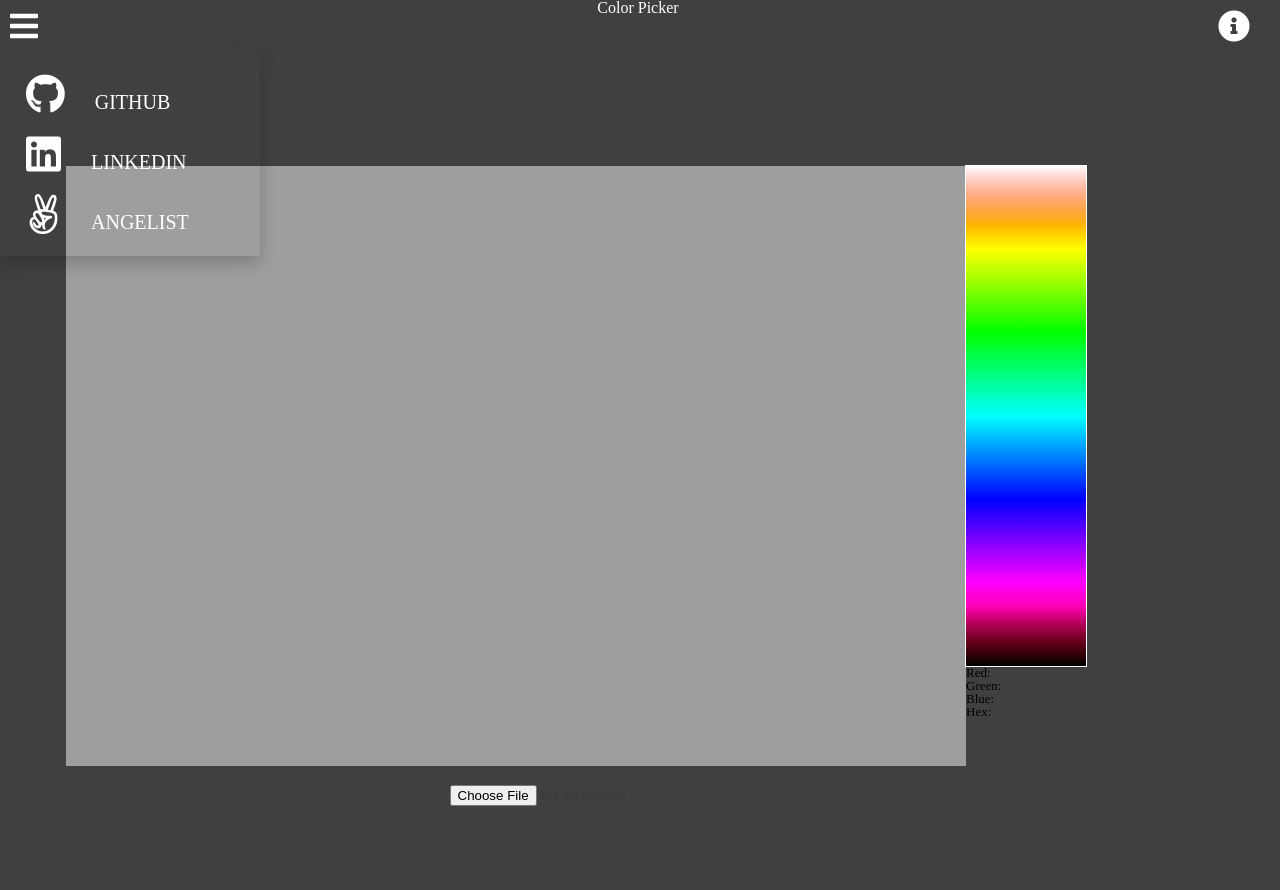
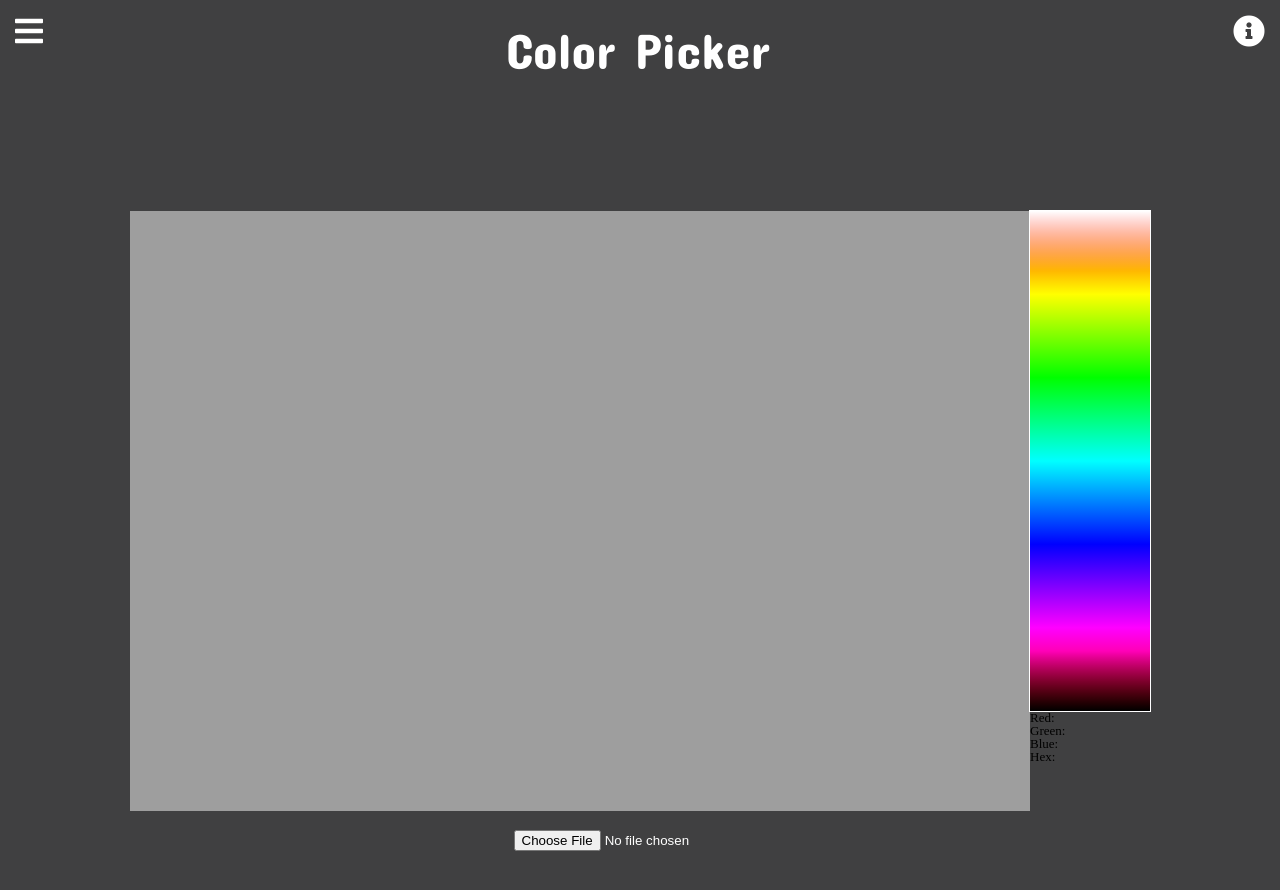
Before and after one commit to arwensookim/JSProject, a plain HTML site: page index.html in a window 1280 px wide. Drawn offline with Linux system fonts and the light colour scheme.

Commit message:
style update

```diff
--- a/index.html
+++ b/index.html
@@ -4,9 +4,13 @@
     <meta charset="UTF-8" />
     <meta http-equiv="X-UA-Compatible" content="IE=edge" />
     <meta name="viewport" content="width=device-width, initial-scale=1.0" />
+
+
+
     <link rel="preconnect" href="https://fonts.googleapis.com">
     <link rel="preconnect" href="https://fonts.gstatic.com" crossorigin>
-    <link href="https://fonts.googleapis.com/css2?family=Lobster&display=swap" rel="stylesheet">
+    <link href="https://fonts.googleapis.com/css2?family=Concert+One&display=swap" rel="stylesheet">
+    <!-- <link href="https://fonts.googleapis.com/css2?family=Lobster&display=swap" rel="stylesheet"> -->
     <link rel="stylesheet" href="https://use.fontawesome.com/releases/v5.0.12/css/all.css" integrity="sha384-G0fIWCsCzJIMAVNQPfjH08cyYaUtMwjJwqiRKxxE/rx96Uroj1BtIQ6MLJuheaO9" crossorigin="anonymous">
     <title>Color Tool</title>
     <link rel="stylesheet" href="reset.css"/>
@@ -17,27 +21,27 @@
 
   <body>
       <div class="main-nav">
-        <!-- <div class="left-nav"> -->
+        <div class="left-nav">
           <div class="dropdown">
             <i class="fas fa-bars fa-2x"></i>
             <div class="dropdown-content">
               <a href="https://github.com/arwensookim" target="_blank"><i class="fab fa-github fa-2x"></i>github</a>
               <a href="https://www.linkedin.com/in/arwen-kim-85a01b221/" target="_blank"><i class="fab fa-linkedin fa-2x"></i>linkedin</a>
-              <a href="https://angel.co/u/arwen-kim" ><i class="fab fa-angellist fa-2x" target="_blank"></i>angelist</a>
+              <a href="https://angel.co/u/arwen-kim" target="_blank" ><i class="fab fa-angellist fa-2x" target="_blank"></i>angelist</a>
             </div>
           </div>
-        <!-- </div> -->
-        <!-- <div class="title"> -->
+        </div>
+        <div class="title">
           Color Picker
-        <!-- </div> -->
+        </div>
 
-        <!-- <div class="right-nav"> -->
+        <div class="right-nav">
           <ul>
             <i class="fas fa-info-circle fa-2x" id="tooltip">
               <span class="tooltiptext">Upload your picture and get color information from your picture!</span>
             </i>
           </ul>
-        <!-- </div> -->
+        </div>
       </div>
 
   <main>
--- a/main.css
+++ b/main.css
@@ -1,39 +1,29 @@
-*,
+/* *,
 *::before,
 *::after {
   padding: 0;
   margin: 0;
   box-sizing: border-box;
-}
-/* html {
-  font-size: 20px;
-  font-weight: 300;
-  line-height: 1.5;
-  width: 100vw;
-  height: 100vh;
 } */
 
 
+
 body {
-  /* max-width: 100%;
-  min-height: 100vh;
-  background-color: #222; */
   color: #eee;
   background: #404041;
-  /* margin: auto; */
-  /* padding: 10px; */
+
 }
 
-header,
+/* header,
 main,
 footer {
   width: 90vw;
   min-height: 100vh;
-}
+} */
 
-main {
+/* main {
   margin: 0;
-}
+} */
 
 
 .dropdown {
@@ -43,15 +33,15 @@ main {
 
 .dropdown:hover .dropdown-content {
   display: block;
+  background-color: #39393f;
 }
 
 .dropdown-content {
   display: none;
   position: absolute;
-  min-width: 260px;
-  box-shadow: 0px 8px 16px 0px rgba(0, 0, 0, 0.2);
-  padding: 12px 16px;
-  z-index: 2;
+  min-width: 150px;
+  box-shadow: 0px 5px 5px 0px rgba(199, 199, 199, 0.2);
+
 }
 
 .dropdown-content a:hover {background-color: #ddd;}
@@ -63,9 +53,12 @@ main {
   display: block;
   text-transform: uppercase;
   font-size: 20px;
+  padding: 5px 0px 5px 0px;
+  align-content: center;
+  font-family: 'Concert One', cursive;
 }
-.dropdown-content > .fab{
-  padding-right: 5px;
+.dropdown-content > a > .fab{
+  padding-right: 10px;
 }
 .main-nav {
   display: flex;
@@ -73,14 +66,17 @@ main {
   height: 30px;
   justify-content: space-between;
   color: white;
-  padding-bottom: 150px;
+  padding: 15px 15px 150px 15px;
+
 }
 
 .title {
+  padding-top: 10px;
   font-size: 50px;
+  font-family: 'Concert One', cursive;
 }
 
-.right-nav > a,i  {
+.right-nav > i  {
   justify-content: space-between;
   align-items: flex-start;
   margin: 10px;
@@ -89,7 +85,7 @@ main {
   margin-right: 30px;
 }
 
-.right-nav > a:hover {
+.left-nav > a:hover {
   cursor: pointer;
   /* background-color: gray; */
 }
@@ -174,7 +170,6 @@ main p canvas {
   height: 150px;
   border: 1px solid #fff;
   display: inline-block;
-  /* background-color: attr('data-color'); */
   position: relative;
   margin: 5px;
   min-width: 150px;
@@ -221,6 +216,6 @@ main p canvas {
 
 .upload > .file-upload {
   text-decoration: none;
-  border-radius: 5px;
-  color: #39393f;
+  border-radius: 10px;
+  color: #ffffff;
 }
```
